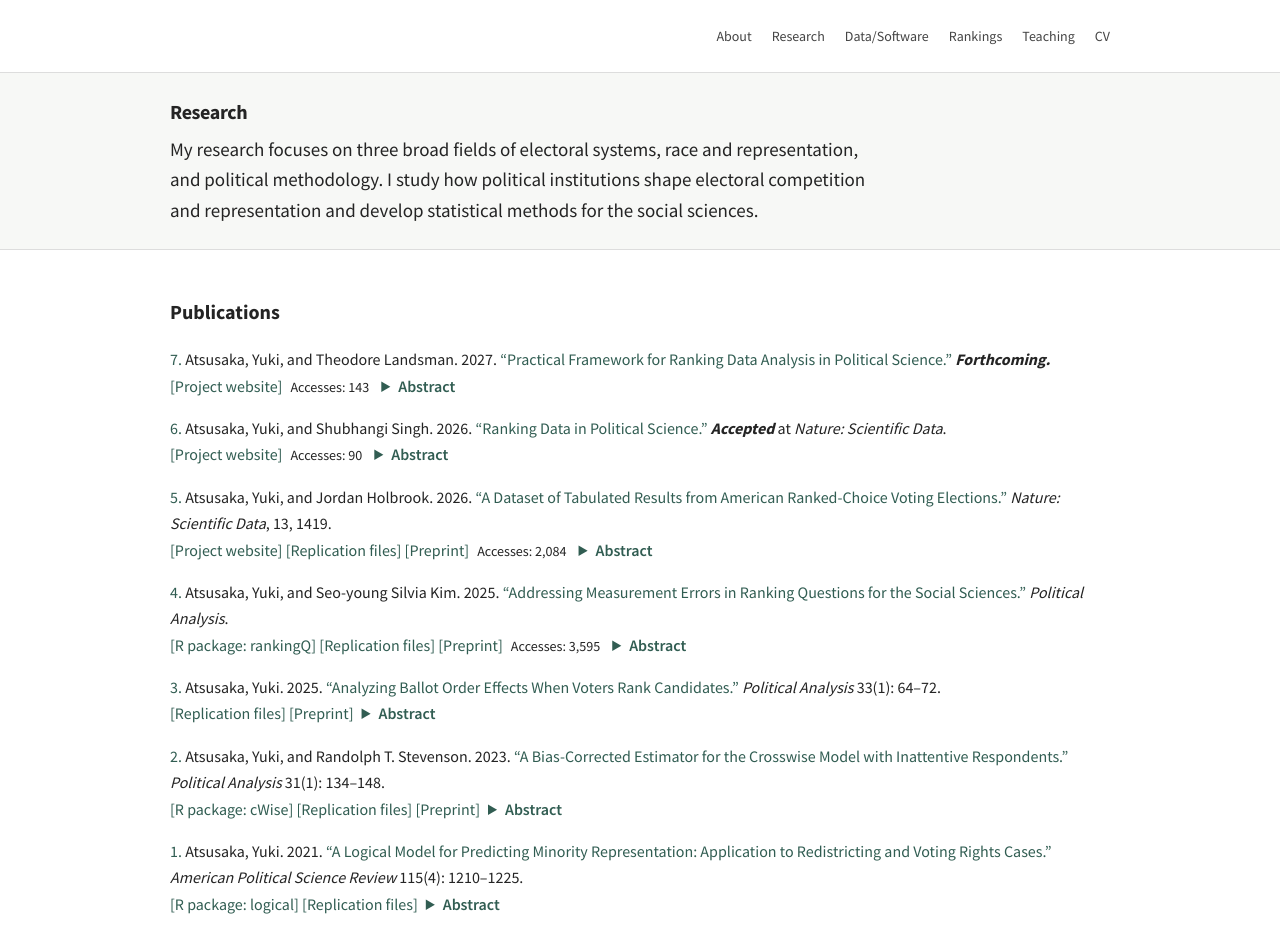
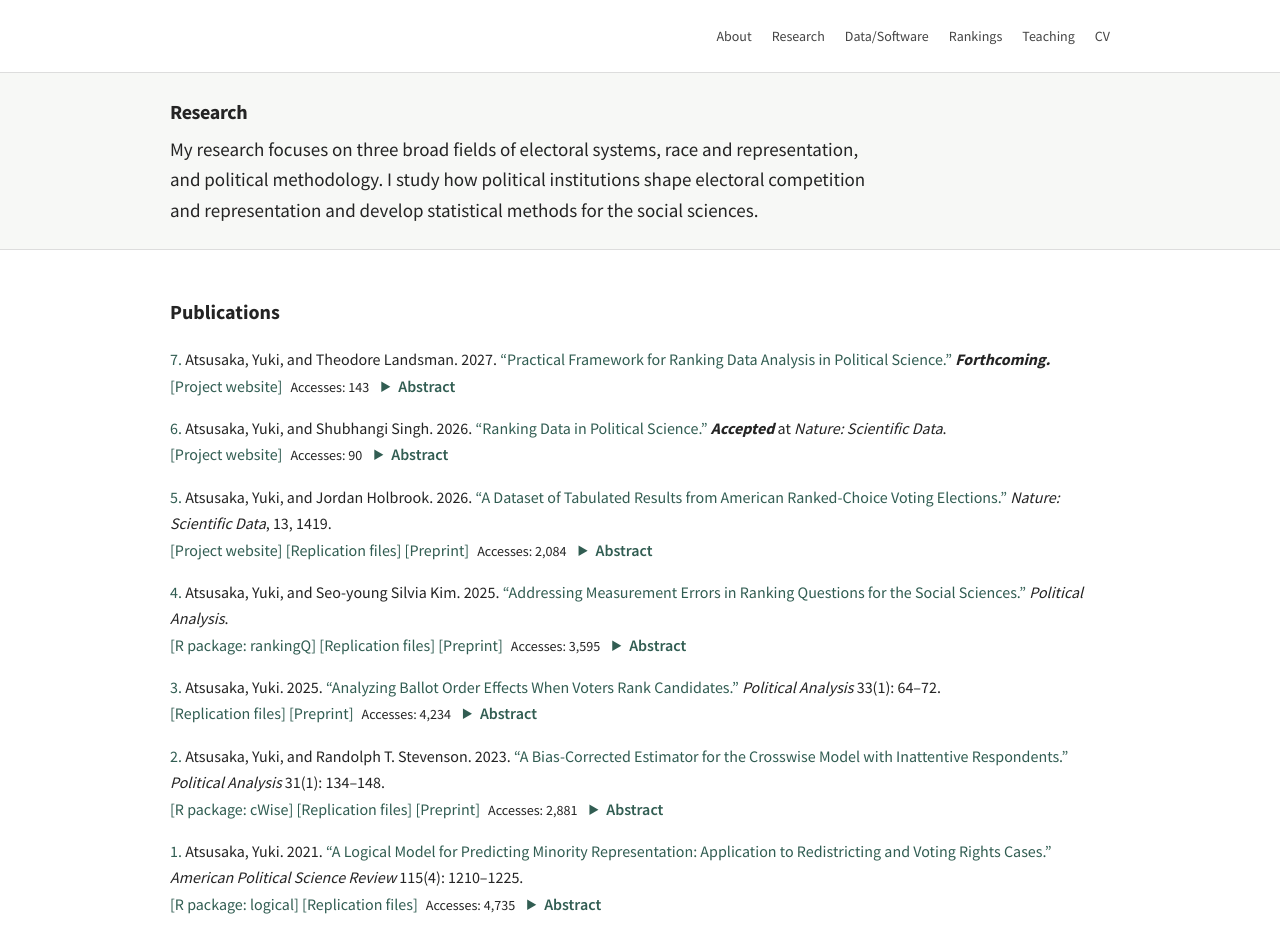
Before and after one commit to YukiAtsusaka/YukiAtsusaka.github.io, a Next.js app: page /research in a window 1280 px wide. Shown: the top 952 px of the page. Built offline with nearby package versions, Linux system fonts and the light colour scheme.

Commit message:
Show verified publisher full-text access counts on all published papers

```diff
--- a/app/research/page.tsx
+++ b/app/research/page.tsx
@@ -6,7 +6,7 @@ const accessMetrics: Record<string, AccessMetric> = publicationMetrics;
 
 function Abstract({ children, paperId }: { children: React.ReactNode; paperId?: string }) {
   const metric = paperId ? accessMetrics[paperId] : undefined;
-  const published = paperId === "27hgx_v3" || paperId === "3ys8x_v1";
+  const published = paperId === "27hgx_v3" || paperId === "3ys8x_v1" || paperId?.startsWith("cambridge-");
   const total = metric ? (published ? metric.publisherAccesses : metric.views + metric.downloads) : undefined;
   const description = metric?.publisherAccesses !== undefined
     ? `Publisher-reported article accesses; ${metric.publisherVerification ?? "publisher page"}.`
@@ -174,7 +174,7 @@ export default function Research() {
             >
               [Preprint]
             </a>
-            <Abstract>
+            <Abstract paperId="cambridge-ballot-order">
               How does candidate order on the ballot affect voting behavior when
               voters rank candidates? I extend the analysis of ballot order
               effects to electoral systems with ordinal ballots, where voters
@@ -227,7 +227,7 @@ export default function Research() {
             >
               [Preprint]
             </a>
-            <Abstract>
+            <Abstract paperId="cambridge-crosswise">
               The crosswise model is an increasingly popular survey technique to
               elicit candid answers from respondents on sensitive questions.
               Recent studies point out that in the presence of inattentive
@@ -269,7 +269,7 @@ export default function Research() {
             >
               [Replication files]
             </a>
-            <Abstract>
+            <Abstract paperId="cambridge-logical">
               Understanding when and why minority candidates emerge and win in
               particular districts has important implications for redistricting
               and the Voting Rights Act. I introduce a quantitatively predictive
```
